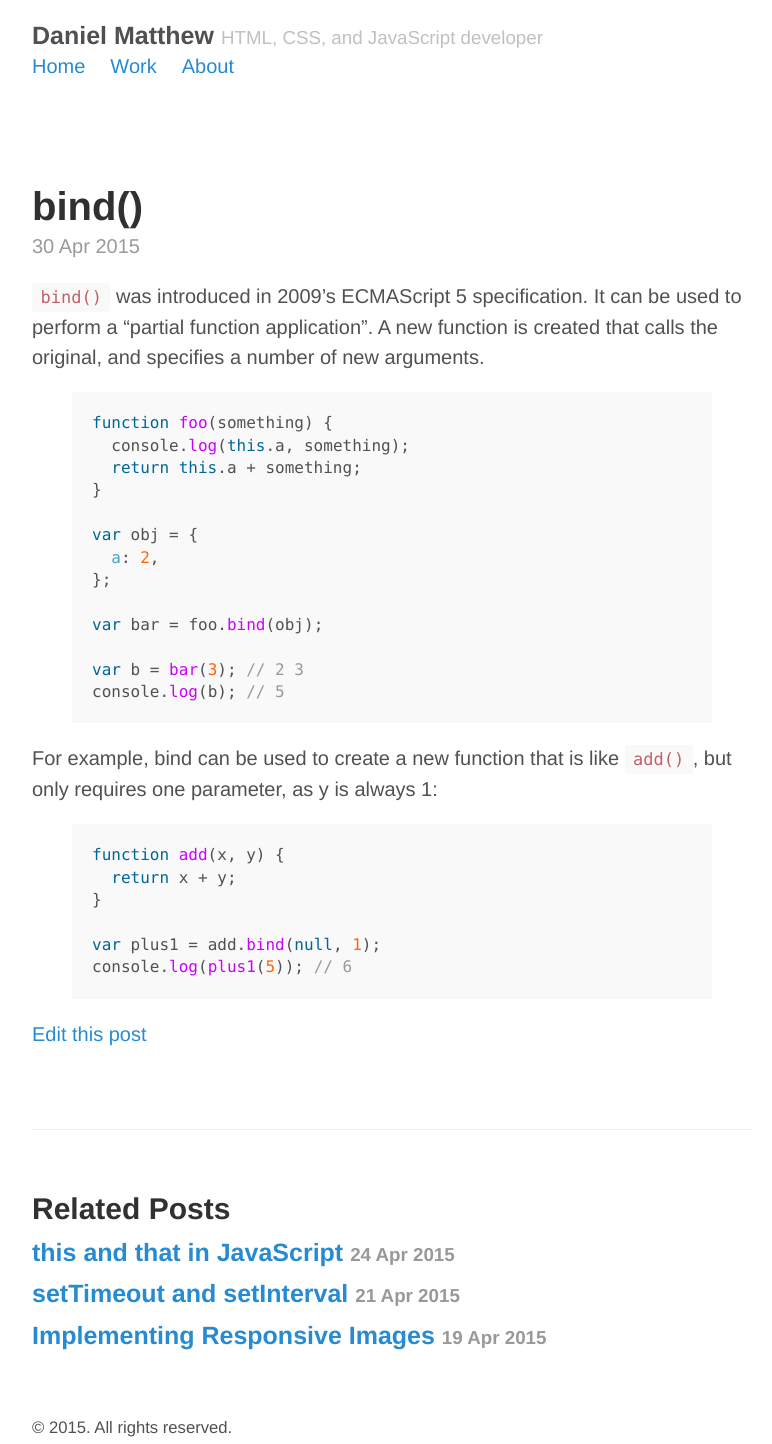
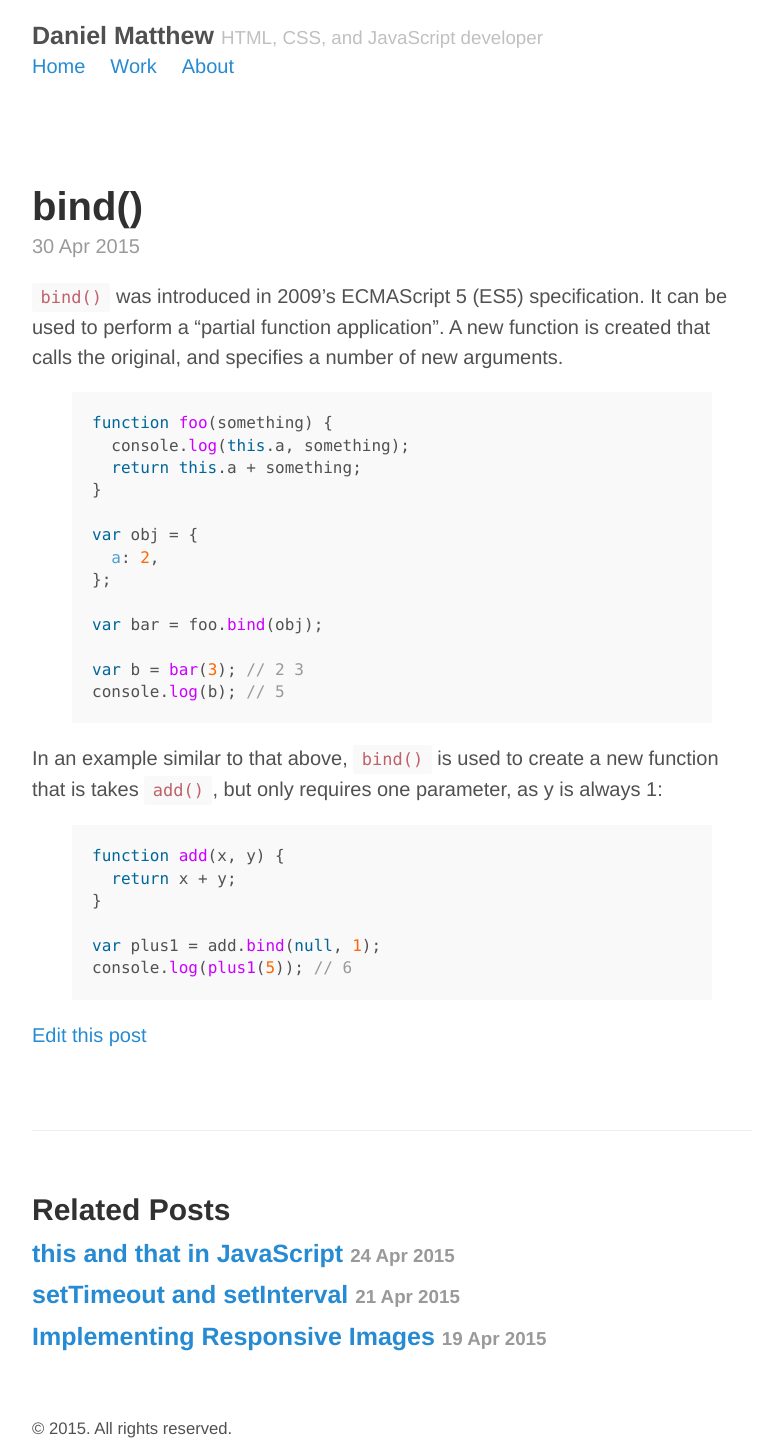
Before and after one commit to danielmatthew/website, a Jekyll site: the page built from _posts/2015-04-30-bind.md, in a window 1280 px wide. Shown: the whole page, without its empty margins (248-1020 px from the left). Built offline with Jekyll 4.4.1, drawn with Linux system fonts in a browser that asks for light colours.

Commit message:
Example added to bind post

```diff
--- a/_posts/2015-04-30-bind.md
+++ b/_posts/2015-04-30-bind.md
@@ -3,7 +3,7 @@
 layout: post
 ---
 
-`bind()` was introduced in 2009’s ECMAScript 5 specification. It can be used to perform a "partial function application". A new function is created that calls the original, and specifies a number of new arguments.
+`bind()` was introduced in 2009’s ECMAScript 5 (ES5) specification. It can be used to perform a "partial function application". A new function is created that calls the original, and specifies a number of new arguments.
 
 {% highlight js %}
 function foo(something) {
@@ -21,7 +21,7 @@
 console.log(b); // 5
 {% endhighlight %}
 
-For example, bind can be used to create a new function that is like `add()`, but only requires one parameter, as y is always 1:
+In an example similar to that above, `bind()` is used to create a new function that is takes `add()`, but only requires one parameter, as y is always 1:
 
 {% highlight js %}
 function add(x, y) {
```
Also changed, not shown: _posts/2015-04-24-this-and-that-in-javascript.md (+1 -1 lines).
